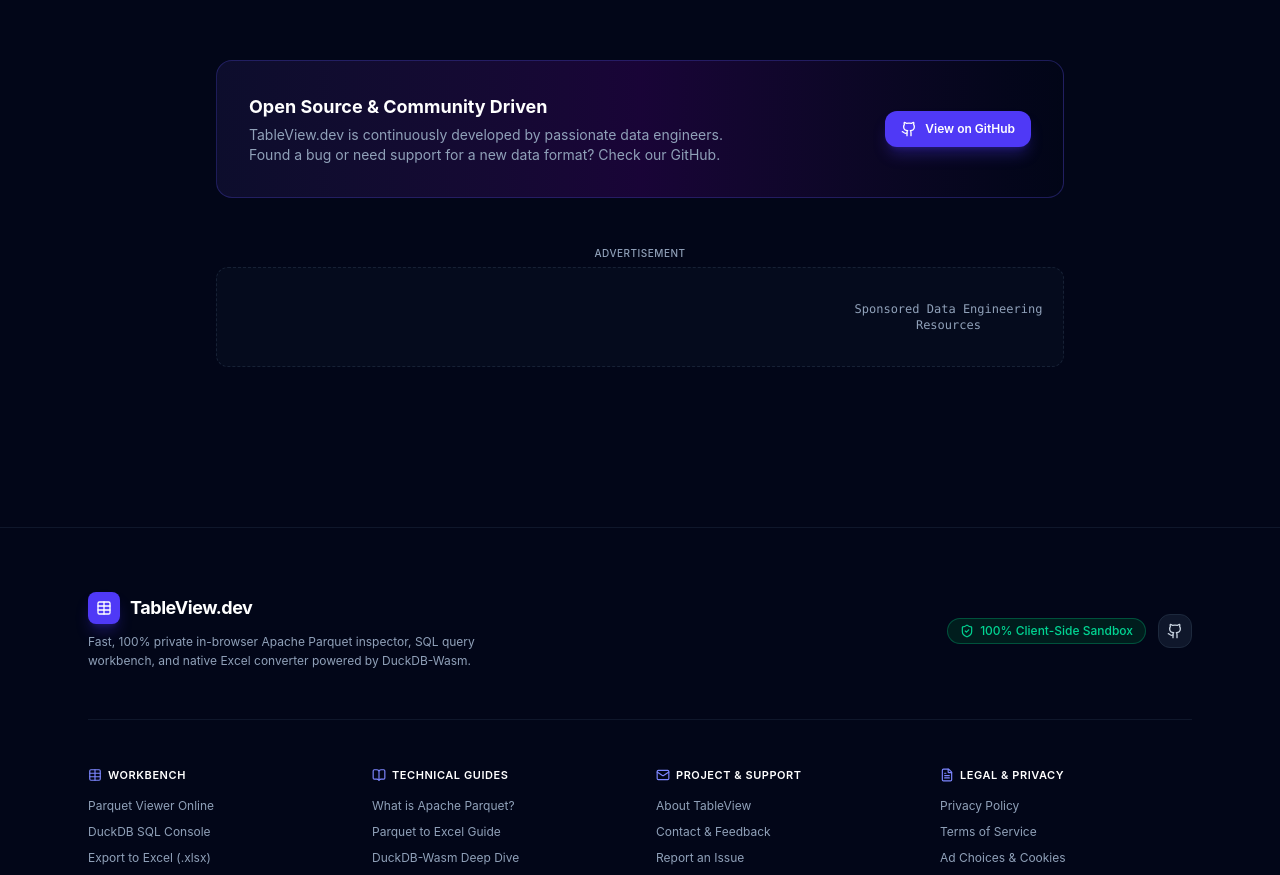
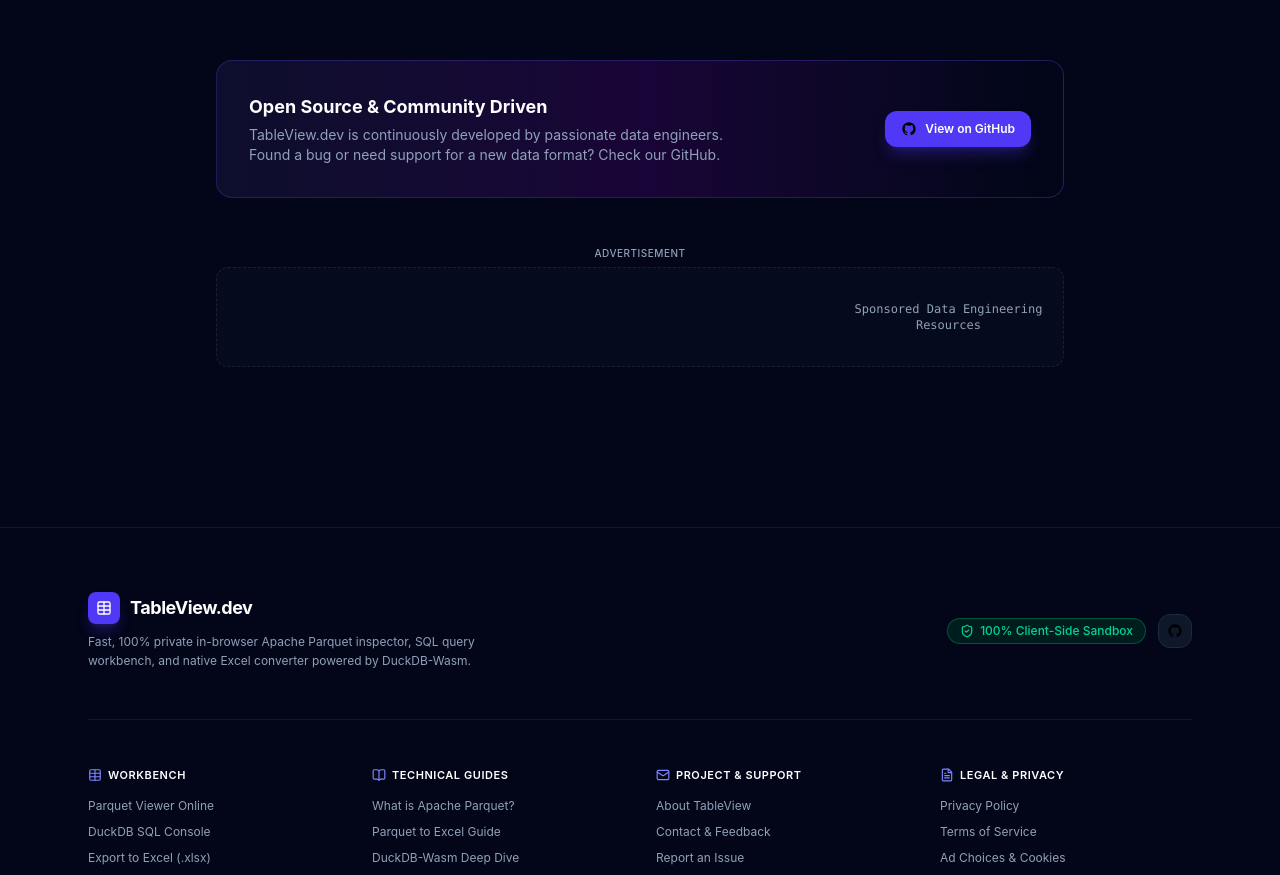
Before and after one commit to Sphinm/tableview, a React (Vite) app: page /about in a window 1280 px wide. Shown: the part 1340-2215 px from the top of the page. Built offline with nearby package versions, Linux system fonts and the light colour scheme.

Commit message:
fix: resolve TypeScript imports and add GithubIcon

```diff
--- a/src/components/Footer.tsx
+++ b/src/components/Footer.tsx
@@ -1,5 +1,6 @@
 import { navigateTo } from '../lib/router';
-import { Table, ShieldCheck, Github, BookOpen, Mail, FileText } from 'lucide-react';
+import { Table, ShieldCheck, BookOpen, Mail, FileText } from 'lucide-react';
+import { GithubIcon } from './icons/GithubIcon';
 
 export const Footer = () => {
   const handleNav = (e: React.MouseEvent<HTMLAnchorElement>, path: string) => {
@@ -36,7 +37,7 @@
               className="p-2 rounded-xl bg-slate-900 hover:bg-slate-800 text-slate-300 hover:text-white border border-slate-800 transition-colors"
               aria-label="GitHub Repository"
             >
-              <Github className="size-4" />
+              <GithubIcon className="size-4" />
             </a>
           </div>
         </div>
--- /dev/null
+++ b/src/components/icons/GithubIcon.tsx
@@ -0,0 +1,9 @@
+export const GithubIcon = ({ className = 'size-4' }: { className?: string }) => (
+  <svg className={`${className} fill-currentColor`} viewBox="0 0 24 24">
+    <path
+      fillRule="evenodd"
+      clipRule="evenodd"
+      d="M12 2C6.477 2 2 6.484 2 12.017c0 4.425 2.865 8.18 6.839 9.504.5.092.682-.217.682-.483 0-.237-.008-.868-.013-1.703-2.782.605-3.369-1.343-3.369-1.343-.454-1.158-1.11-1.466-1.11-1.466-.908-.62.069-.608.069-.608 1.003.07 1.53 1.032 1.53 1.032.892 1.53 2.341 1.088 2.91.832.092-.647.35-1.088.636-1.338-2.22-.253-4.555-1.113-4.555-4.951 0-1.093.39-1.988 1.029-2.688-.103-.253-.446-1.272.098-2.65 0 0 .84-.27 2.75 1.026A9.564 9.564 0 0112 6.844c.85.004 1.705.115 2.504.337 1.909-1.296 2.747-1.027 2.747-1.027.546 1.379.202 2.398.1 2.651.64.7 1.028 1.595 1.028 2.688 0 3.848-2.339 4.695-4.566 4.943.359.309.678.92.678 1.855 0 1.338-.012 2.419-.012 2.747 0 .268.18.58.688.482A10.019 10.019 0 0022 12.017C22 6.484 17.522 2 12 2z"
+    />
+  </svg>
+);
--- a/src/pages/About.tsx
+++ b/src/pages/About.tsx
@@ -1,5 +1,6 @@
-import { Cpu, ShieldCheck, Zap, Github, Layers, Lock, Sparkles } from 'lucide-react';
+import { Cpu, ShieldCheck, Zap, Layers, Lock, Sparkles } from 'lucide-react';
 import { AdSlot } from '../components/AdSlot';
+import { GithubIcon } from '../components/icons/GithubIcon';
 
 export const About = () => {
   return (
@@ -126,7 +127,7 @@
           rel="noopener noreferrer"
           className="px-4 py-2.5 rounded-xl bg-indigo-600 hover:bg-indigo-500 text-white text-xs font-semibold flex items-center gap-2 shadow-lg shadow-indigo-600/30 transition-colors shrink-0"
         >
-          <Github className="size-4" />
+          <GithubIcon className="size-4" />
           View on GitHub
         </a>
       </div>
--- a/src/pages/Contact.tsx
+++ b/src/pages/Contact.tsx
@@ -1,6 +1,7 @@
 import { useState } from 'react';
-import { Mail, MessageSquare, Github, Send, CheckCircle2, HelpCircle } from 'lucide-react';
+import { Mail, MessageSquare, Send, CheckCircle2, HelpCircle } from 'lucide-react';
 import { AdSlot } from '../components/AdSlot';
+import { GithubIcon } from '../components/icons/GithubIcon';
 import { navigateTo } from '../lib/router';
 
 export const Contact = () => {
@@ -54,7 +55,7 @@
 
           <div className="p-5 rounded-2xl bg-slate-900/60 border border-slate-800">
             <div className="size-9 rounded-xl bg-purple-950 text-purple-400 border border-purple-800/60 flex items-center justify-center mb-3">
-              <Github className="size-4" />
+              <GithubIcon className="size-4" />
             </div>
             <h3 className="text-white font-semibold text-sm mb-1">Issue Tracker</h3>
             <p className="text-xs text-slate-400 mb-2">Report bugs or request new features:</p>
--- a/src/pages/GuideDetail.tsx
+++ b/src/pages/GuideDetail.tsx
@@ -1,5 +1,5 @@
 import { useState } from 'react';
-import { guidesData, GuideItem } from '../data/guides';
+import { guidesData, type GuideItem } from '../data/guides';
 import { navigateTo } from '../lib/router';
 import {
   Clock,
--- a/src/pages/GuidesHub.tsx
+++ b/src/pages/GuidesHub.tsx
@@ -1,5 +1,5 @@
 import { useState } from 'react';
-import { guidesData, GuideItem } from '../data/guides';
+import { guidesData, type GuideItem } from '../data/guides';
 import { navigateTo } from '../lib/router';
 import { BookOpen, Search, Clock, ArrowRight, Sparkles } from 'lucide-react';
 import { AdSlot } from '../components/AdSlot';
```
